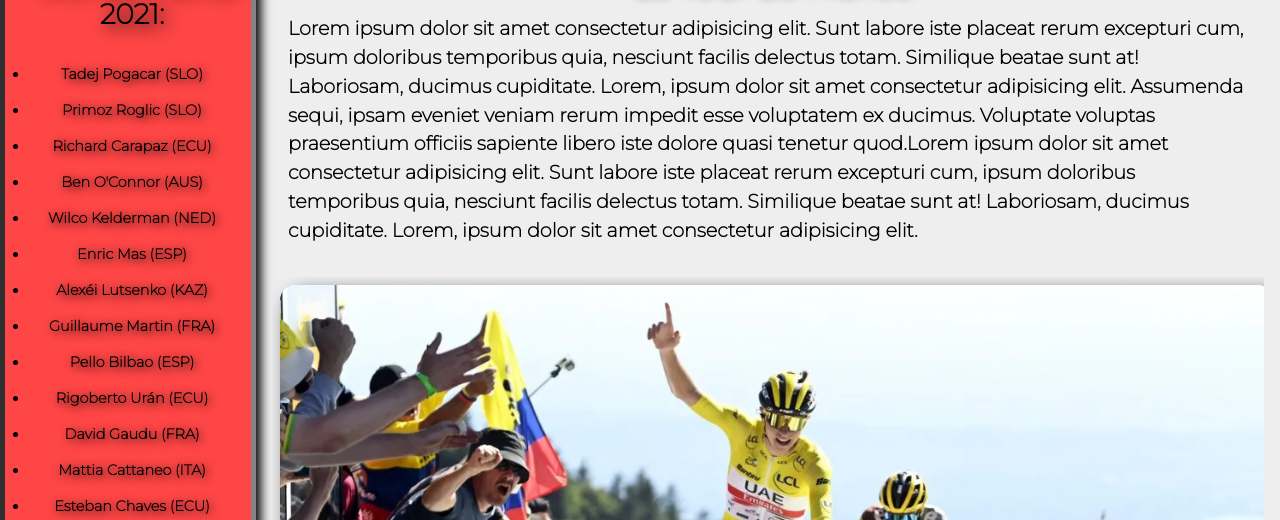
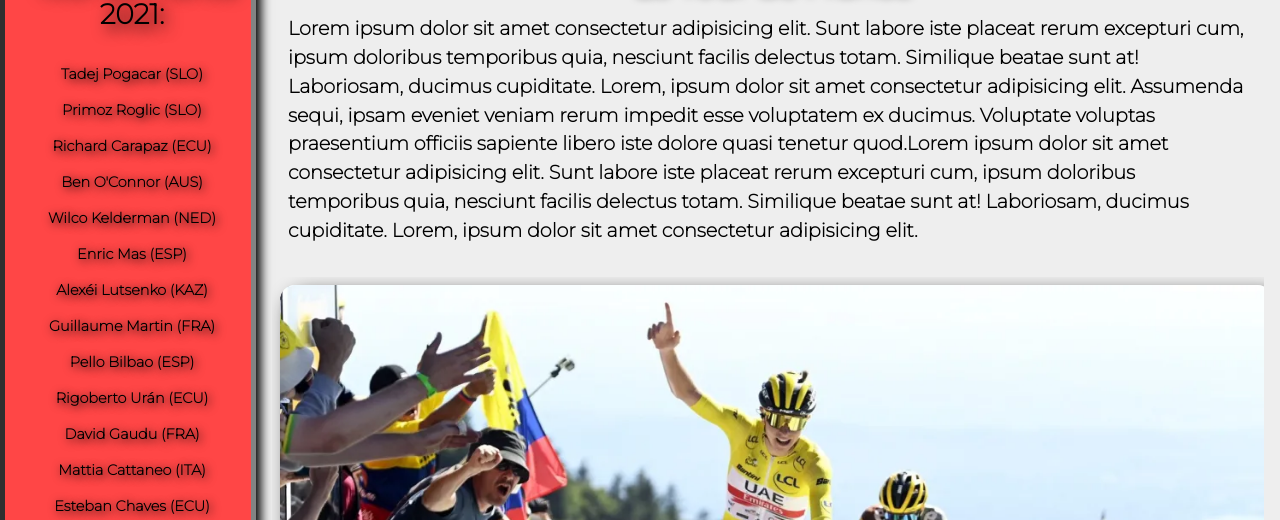
Before and after one commit to FerCandio/CyclingWorld, a plain HTML site: page index.html in a window 1280 px wide. Shown: the part 280-800 px from the top of the page. Drawn offline with nearby package versions, Linux system fonts and the light colour scheme.

Commit message:
borrado de nav e imagenes viejas, quitado de viñetas en aside

```diff
--- a/css/style.css
+++ b/css/style.css
@@ -370,6 +370,7 @@ aside {
     text-shadow: 2px 2px 10px rgb(0, 0, 0);
     line-height: 2.5;
     font-size: 0.9rem;
+    list-style: none;
 }
 
 /*-----------------------------------------------------------------Aside----*/
```
Also changed, not shown: index.html (+1 -17 lines).
